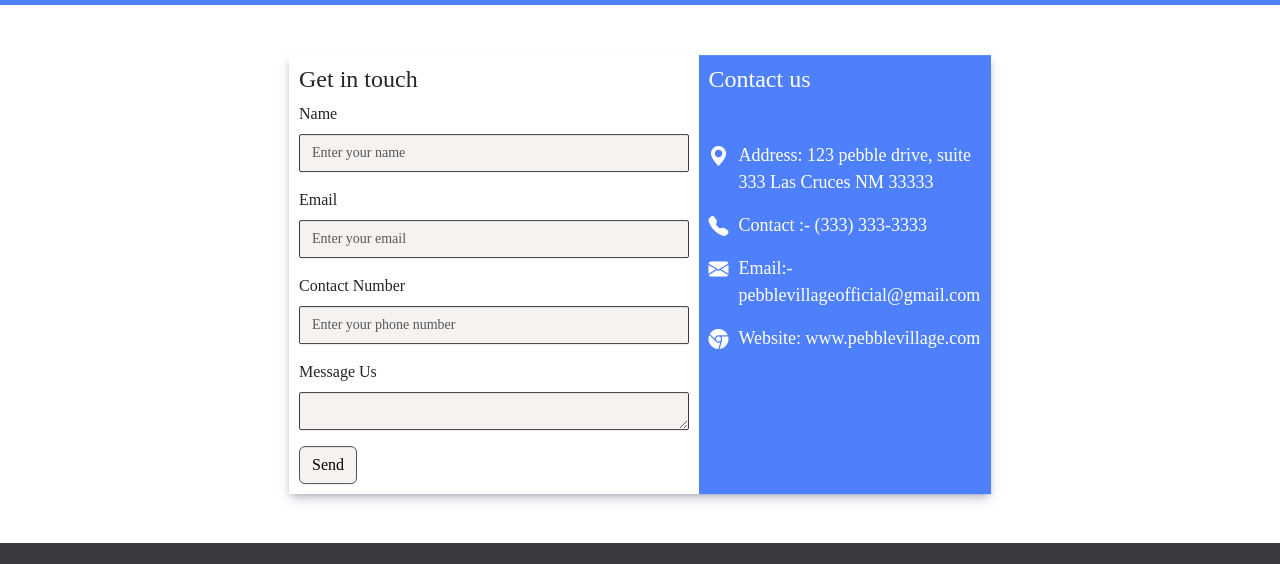
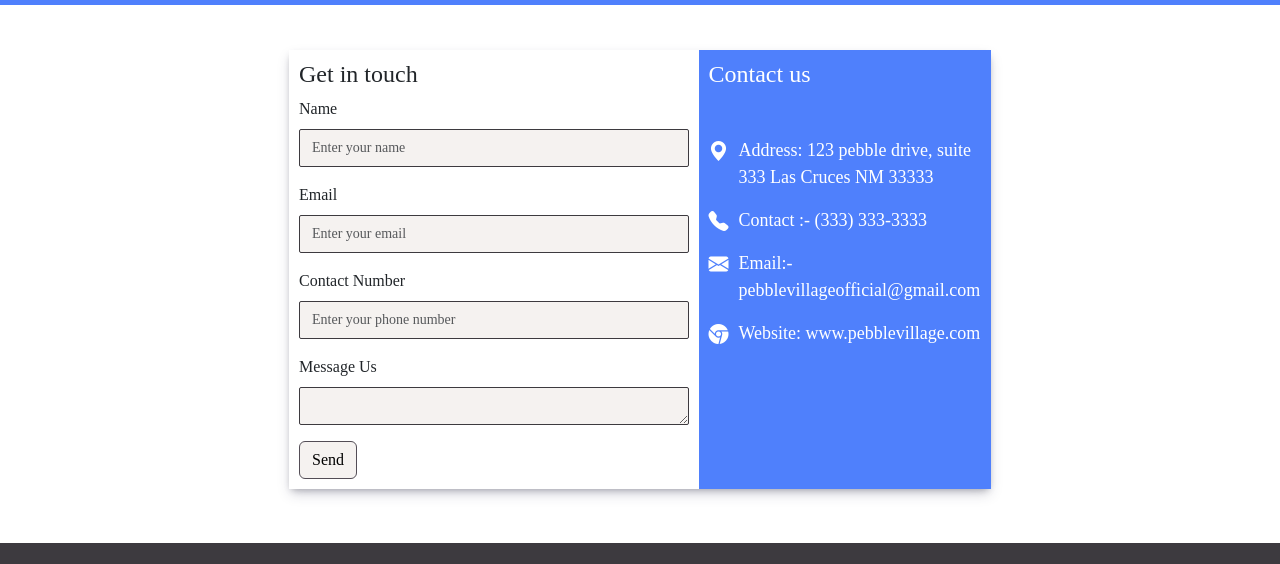
Before and after one commit to cheysalem/HCC-Project-485, a plain HTML site: page contact.html in a window 1280 px wide. Shown: the part 111-675 px from the top of the page. Drawn offline with nearby package versions, Linux system fonts and the light colour scheme.

Commit message:
fixed contact page

```diff
--- a/contact.html
+++ b/contact.html
@@ -32,14 +32,10 @@
 
 
 
-        #cont {
+        #contact {
             width: 60%;
             padding: 45px;
-            border-radius: 0;
-            position: absolute;
-            left: 50%;
-            top: 50%;
-            transform: translate(-50%, -50%);
+            overflow-wrap: anywhere;
         }
 
         .row {
@@ -59,10 +55,12 @@
 
         }
 
+        /*removed this because it will make people think the element is interactable when it isn't
         .col-md-5:hover {
             background-color: #28C880;
             border-color: #F5F2F0;
         }
+        */
 
         .form-control {
             height: 38px;
@@ -85,15 +83,22 @@
 
         }
 
-
         @media only screen and (max-width:600px) {
-            .container {
+            /*the inner element, not the container*/
+            #contact {
                 width: 100%;
+                /*
+                I want to know what process you went through
+                that resulted in this code.
+                Did you even test it?
+                I removed it because it didn't work.
                 position: absolute;
                 left: 50%;
                 top: 90%;
+                */
             }
         }
+        */
     </style>
     <div class="wrapper">
 
@@ -169,13 +174,7 @@
 
         </nav>
 
-        <!-- removed redundant styling -->
-        <!-- <div class="container text-center">
-        <h2>Still got questions? Contact us with the email below!</h2>
-         <h1>pebblevillageofficial@gmail.com</h1> -->
-
-
-        <div class="container pt-3" id="cont">
+        <div class="container" id="contact">
             <div class="row">
                 <div class="col-md-7">
                     <h4 class="display-md-4">Get in touch</h4>
```
